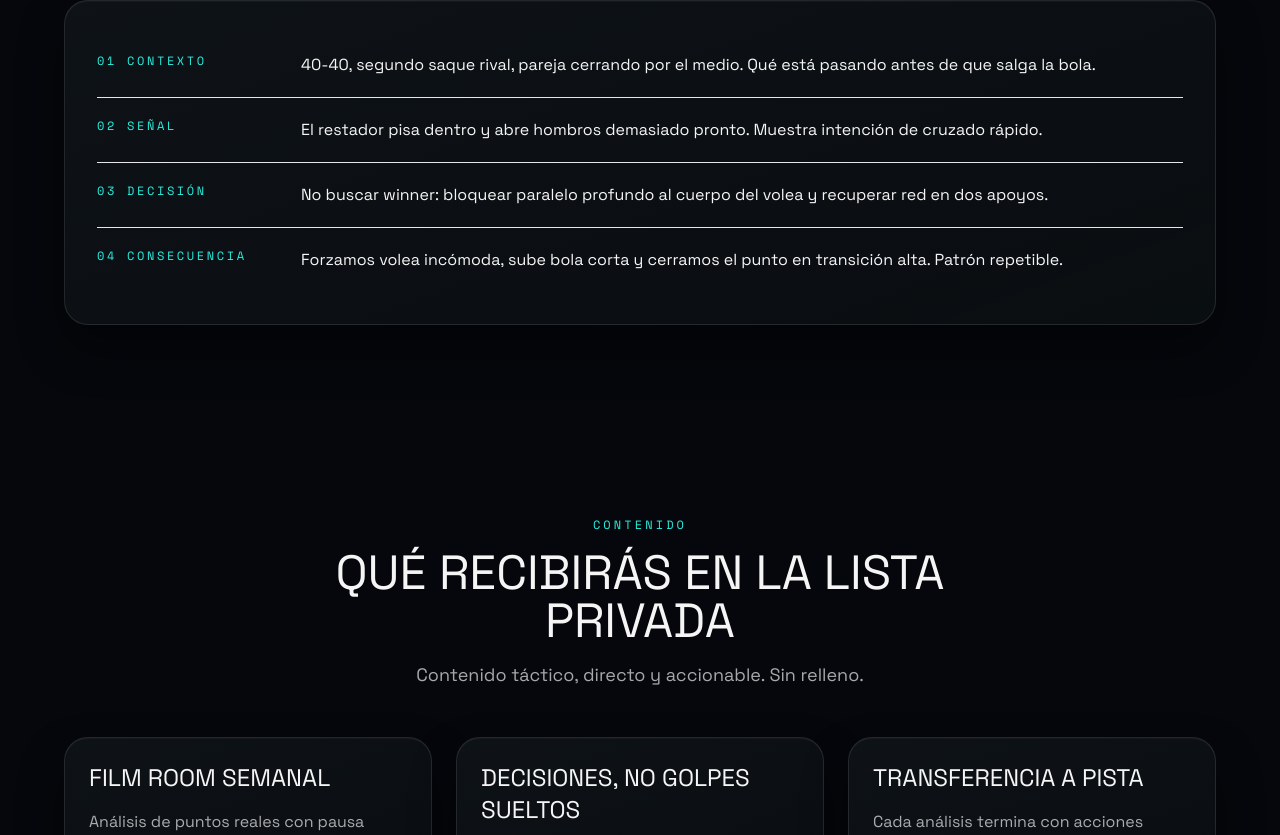
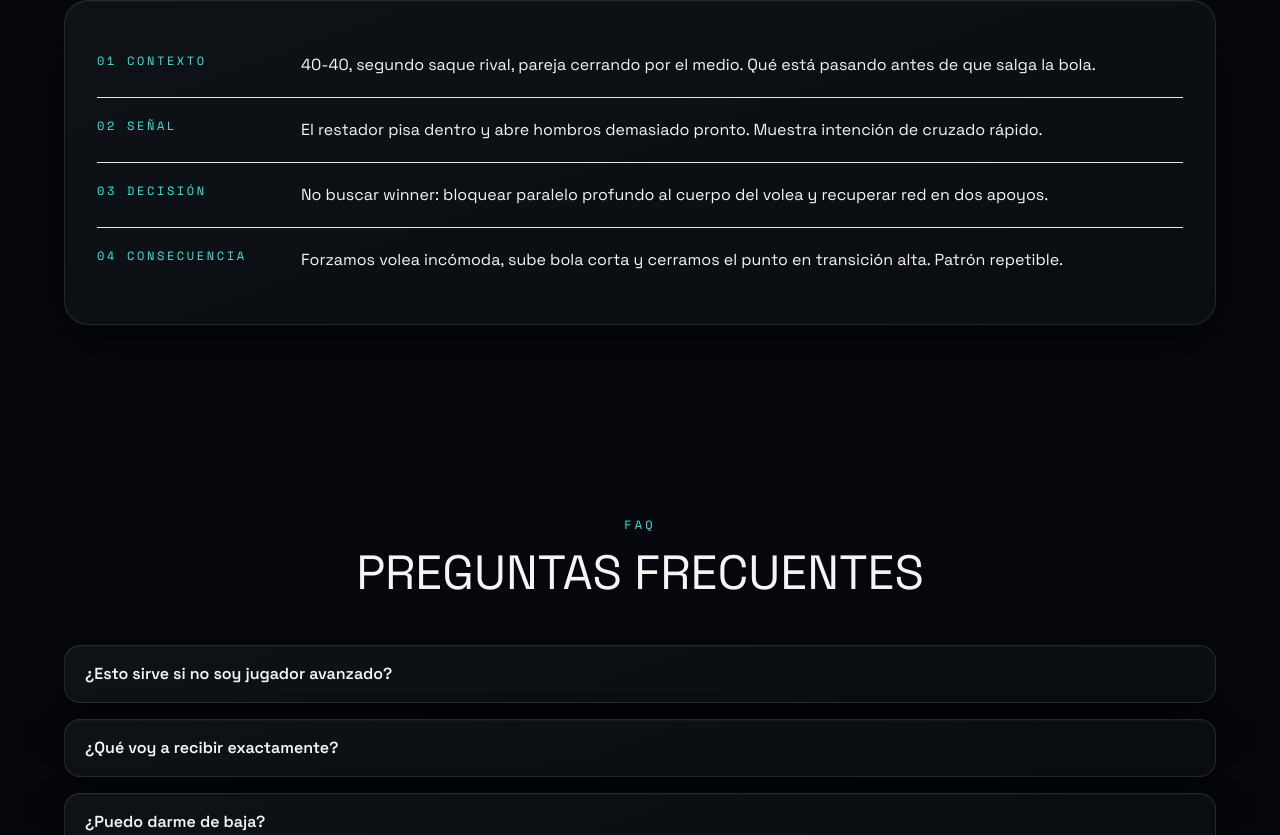
Before and after one commit to pablocasalm/PFR_Landing, a React (Vite) app: page / in a window 1280 px wide. Shown: the part 1965-2800 px from the top of the page. Built offline with nearby package versions, Linux system fonts and the light colour scheme; a web font is replaced by a local one.

Commit message:
Seccion contenido eliminada

```diff
--- a/src/App.tsx
+++ b/src/App.tsx
@@ -3,7 +3,6 @@ import { Navbar } from "./components/Navbar";
 import { HeroSection } from "./components/HeroSection";
 import { RecommendationsSection } from "./components/RecommendationsSection";
 import { ExampleSection } from "./components/ExampleSection";
-import { ContentSection } from "./components/ContentSection";
 import { FaqSection } from "./components/FaqSection";
 import { FinalCtaSection } from "./components/FinalCtaSection";
 import { Footer } from "./components/Footer";
@@ -29,7 +28,6 @@ function App() {
         <HeroSection />
         <RecommendationsSection />
         <ExampleSection />
-        <ContentSection />
         <FaqSection />
         <FinalCtaSection />
       </main>
--- a/src/components/Navbar.tsx
+++ b/src/components/Navbar.tsx
@@ -4,7 +4,6 @@ import type { MouseEvent } from "react";
 const links = [
   { href: "#recomendaciones", label: "Recomendaciones" },
   { href: "#ejemplo", label: "Ejemplo" },
-  { href: "#contenido", label: "Contenido" },
   { href: "#faq", label: "FAQ" },
 ];
 
```
